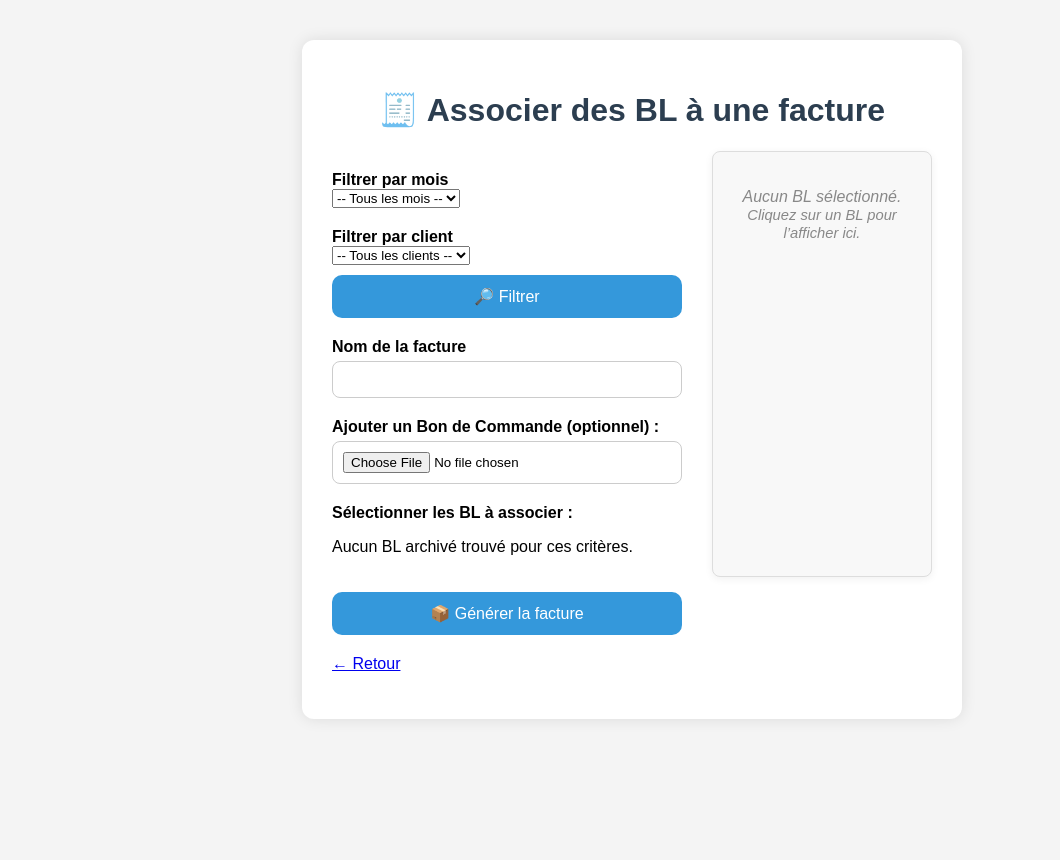
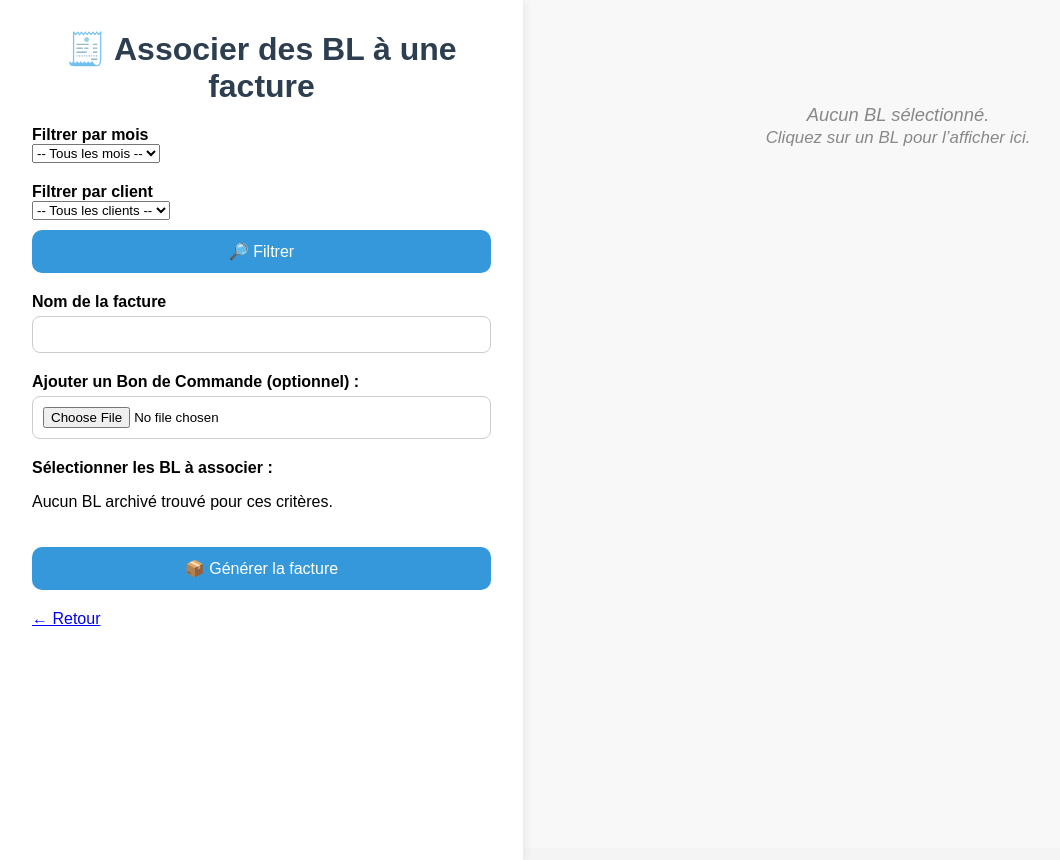
Before and after one commit to fauquembergue-edgar/tri_BL, a Flask app: page /facture in a window 1280 px wide. Shown: the whole page, without its empty margins (8-1068 px from the left). Before the commit the page ends 671 px from the top, so only its background shows below. Run offline with Flask 3, Linux system fonts and the light colour scheme.

Commit message:
Update facture.html

```diff
--- a/templates/facture.html
+++ b/templates/facture.html
@@ -5,45 +5,76 @@
   <title>Créer une facture</title>
   <link rel="stylesheet" href="{{ url_for('static', filename='style.css') }}">
   <style>
-    .facture-flex-container {
+    body, html {
+      height: 100%;
+      margin: 0;
+      padding: 0;
+    }
+    .facture-main-wrapper {
       display: flex;
-      align-items: flex-start;
-      gap: 30px;
+      justify-content: flex-start;
+      align-items: stretch;
+      height: 100vh;
+      min-height: 100vh;
+      margin: 0;
     }
-    .facture-main-left {
+    .facture-ilot-central {
+      width: 900px;
+      min-width: 400px;
+      max-width: 100vw;
+      padding: 30px 32px 30px 40px;
+      background: #fff;
+      box-shadow: 2px 0 8px rgba(0,0,0,0.06);
+      border-right: 1.5px solid #eee;
+      position: relative;
+      z-index: 3;
+      overflow-y: auto;
+    }
+    .facture-ilot-bl {
       flex: 1 1 0;
-      min-width: 350px;
-    }
-    .facture-main-right {
-      width: 550px;
-      position: sticky;
-      top: 25px;
-      align-self: flex-start;
+      min-width: 700px;
+      max-width: 1200px;
       background: #f8f8f8;
-      border: 1px solid #ddd;
-      border-radius: 8px;
-      padding: 12px;
-      box-shadow: 0 2px 8px rgba(0,0,0,0.06);
-      min-height: 400px;
-      max-height: 90vh;
-      overflow: auto;
+      padding: 24px 24px 24px 24px;
+      display: flex;
+      flex-direction: column;
+      align-items: stretch;
     }
     .apercu-bl-title {
       font-weight: bold;
-      margin-bottom: 6px;
-      font-size: 1.05em;
+      font-size: 1.06em;
+      margin-bottom: 10px;
+      margin-top: 0;
+      text-align: left;
     }
     .apercu-bl-empty {
       color: #888;
       font-style: italic;
-      margin-top: 24px;
+      margin-top: 80px;
       text-align: center;
+      font-size: 1.15em;
     }
     .apercu-pdf-viewer {
       width: 100%;
-      min-height: 350px;
-      height: 60vh;
-      border: none;
+      min-height: 600px;
+      height: 82vh;
+      border: 1px solid #ccc;
+      border-radius: 7px;
+      background: white;
+      box-shadow: 0 2px 18px rgba(0,0,0,0.08);
+      margin: 0 auto;
+      display: block;
+    }
+    .container {
+      width: 100%;
+      padding: 0;
+      margin: 0;
+      box-sizing: border-box;
+    }
+    /* Optionnel: scroll indépendant pour chaque ilot si besoin */
+    .facture-ilot-central, .facture-ilot-bl {
+      overflow-y: auto;
+      height: 100vh;
     }
   </style>
   <script>
@@ -62,11 +93,10 @@
   </script>
 </head>
 <body>
-  <div class="container">
-    <h1>🧾 Associer des BL à une facture</h1>
-    <div class="facture-flex-container">
-      <!-- Partie gauche -->
-      <div class="facture-main-left">
+  <div class="facture-main-wrapper">
+    <!-- Ilot central (formulaires, filtres...) -->
+    <div class="facture-ilot-central">
+      <h1 style="margin-top: 0;">🧾 Associer des BL à une facture</h1>
       <form method="GET" action="/facture">
         <label for="mois_filtre">Filtrer par mois</label>
         <select name="mois_filtre" id="mois_filtre">
@@ -119,8 +149,8 @@
       </form>
       <p style="margin-top:20px;"><a href="/">← Retour</a></p>
     </div>
-      <!-- Partie droite : Aperçu du BL sélectionné -->
-      <div class="facture-main-right">
+    <!-- Ilot BL (aperçu PDF) -->
+    <div class="facture-ilot-bl">
       <div id="apercu-bl-empty" class="apercu-bl-empty">
         Aucun BL sélectionné.<br>
         <span style="font-size:.92em;">Cliquez sur un BL pour l’afficher ici.</span>
@@ -131,6 +161,5 @@
       </div>
     </div>
   </div>
-  </div>
 </body>
 </html>
```
Lines whose indentation alone changed are shown as unchanged.
